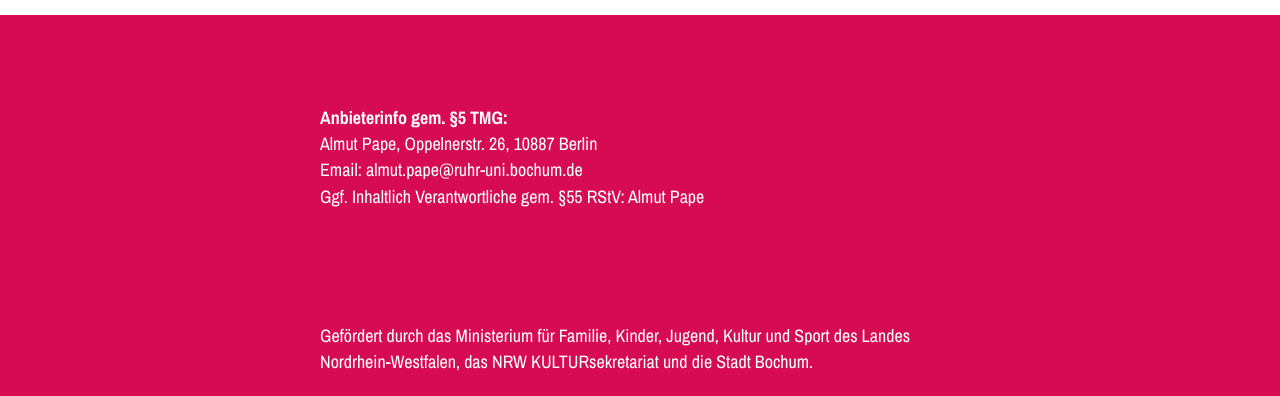
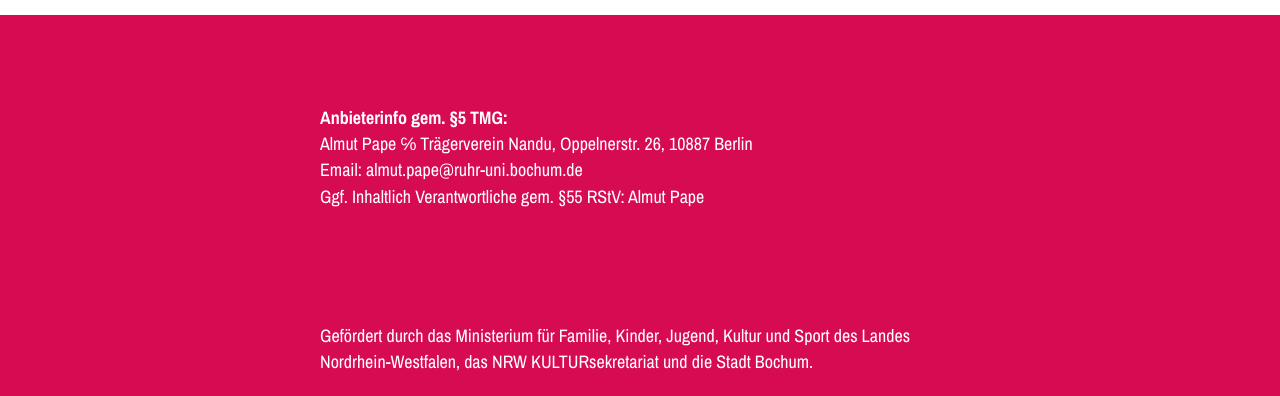
Before and after one commit to boprom/boprom.github.io, a plain HTML site: page impressum.html in a window 1280 px wide. Shown: the part 1499-1895 px from the top of the page. Drawn offline with nearby package versions, Linux system fonts and the light colour scheme.

Commit message:
Improve imprint content & styling

```diff
--- a/css/screen.css
+++ b/css/screen.css
@@ -1117,7 +1117,7 @@ a:hover {
 }
 
 .container--legal {
-  padding: 4em 0 2em;
+  padding: 4em 1em 2em;
 }
 
 @media screen and (max-width: 420px) {
--- a/impressum.html
+++ b/impressum.html
@@ -57,7 +57,7 @@
     </div>
     <div class="container container--legal">
         <div class="container-inner">
-            <p><strong>Anbieterinfo gem. §5 TMG:</strong><br>Almut Pape, Oppelnerstr. 26, 10887 Berlin<br>Email: almut.pape@ruhr-uni.bochum.de<br>Ggf. Inhaltlich Verantwortliche gem. §55 RStV: Almut Pape </p>
+            <p><strong>Anbieterinfo gem. §5 TMG:</strong><br>Almut&nbsp;Pape ℅&nbsp;Trägerverein&nbsp;Nandu, Oppelnerstr.&nbsp;26, 10887&nbsp;Berlin<br>Email: almut.pape@ruhr-uni.bochum.de<br>Ggf. Inhaltlich Verantwortliche gem. §55 RStV: Almut Pape </p>
         </div>
     </div>
 </main>
```
Also changed, not shown: 1 other file.
